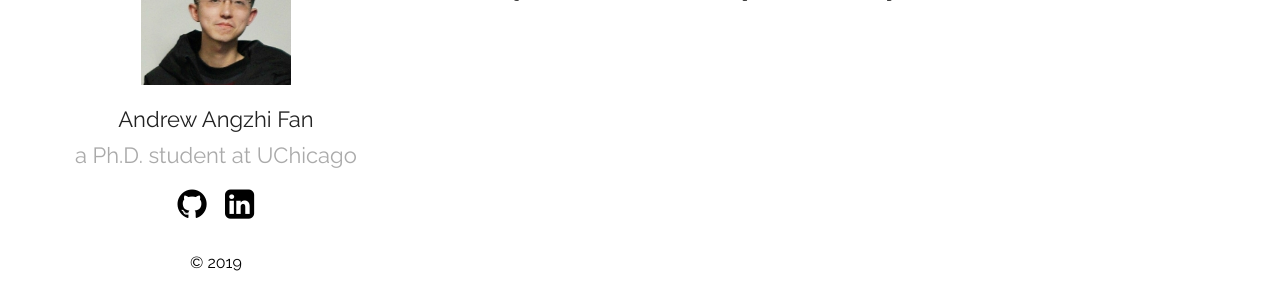
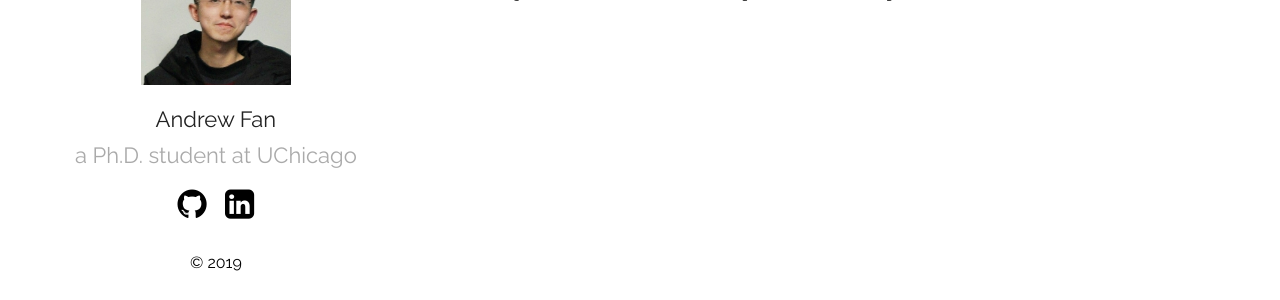
Before and after one commit to angzhifan/angzhifan.github.io, a Jekyll site: the page built from index.md, in a window 1280 px wide. Shown: the part 288-588 px from the top of the page. Built offline with Jekyll 4.4.1, drawn with Linux system fonts in a browser that asks for light colours.

Commit message:
fan commit

```diff
--- a/_config.yml
+++ b/_config.yml
@@ -12,7 +12,7 @@
 sass:
   sass_dir: _sass
 plainwhite:
-  name: Andrew Angzhi Fan
+  name: Andrew Fan
   tagline: a Ph.D. student at UChicago
   date_format: "%b %-d, %Y"
   sitemap: true # set to true to generate sitemap.xml content
--- a/_layouts/default.html
+++ b/_layouts/default.html
@@ -16,8 +16,8 @@
                 {%- if site.plainwhite.social_links.linkedIn -%}
 				<a href="https://www.linkedin.com/{{ site.plainwhite.social_links.linkedIn }}"><li><i class="icon-linkedin-squared"></i></li></a>
                 {%- endif -%}
-                {%- if site.plainwhite.social_links.twitter -%}
-                <a href="https://twitter.com/{{ site.plainwhite.social_links.twitter }}"><li><i class="icon-twitter-squared"></i></li></a>
+                {%- if site.plainwhite.social_links.facebook -%}
+                <a href="https://facebook.com/{{ site.plainwhite.social_links.facebook }}"><li><i class="icon-facebook-squared"></i></li></a>
                 {%- endif -%}
 			</ul>
 			<p>&copy; 2019</p>
```
